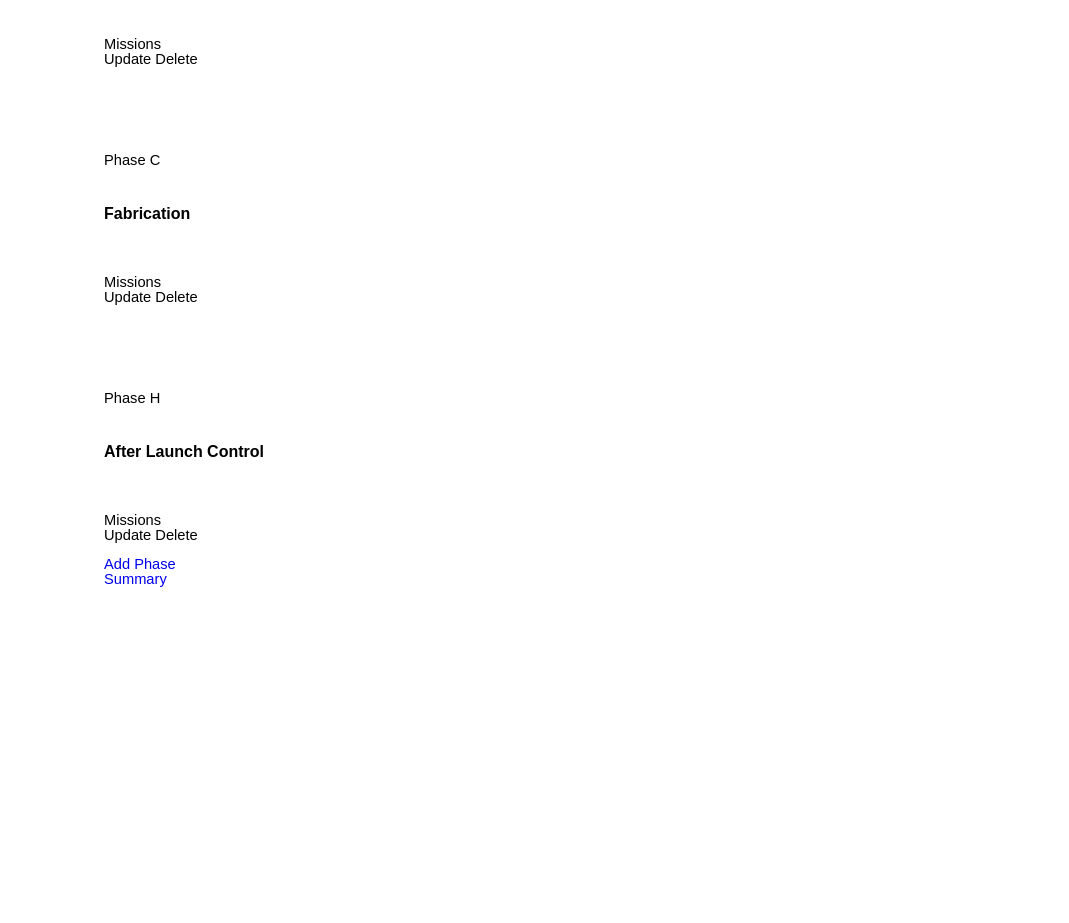
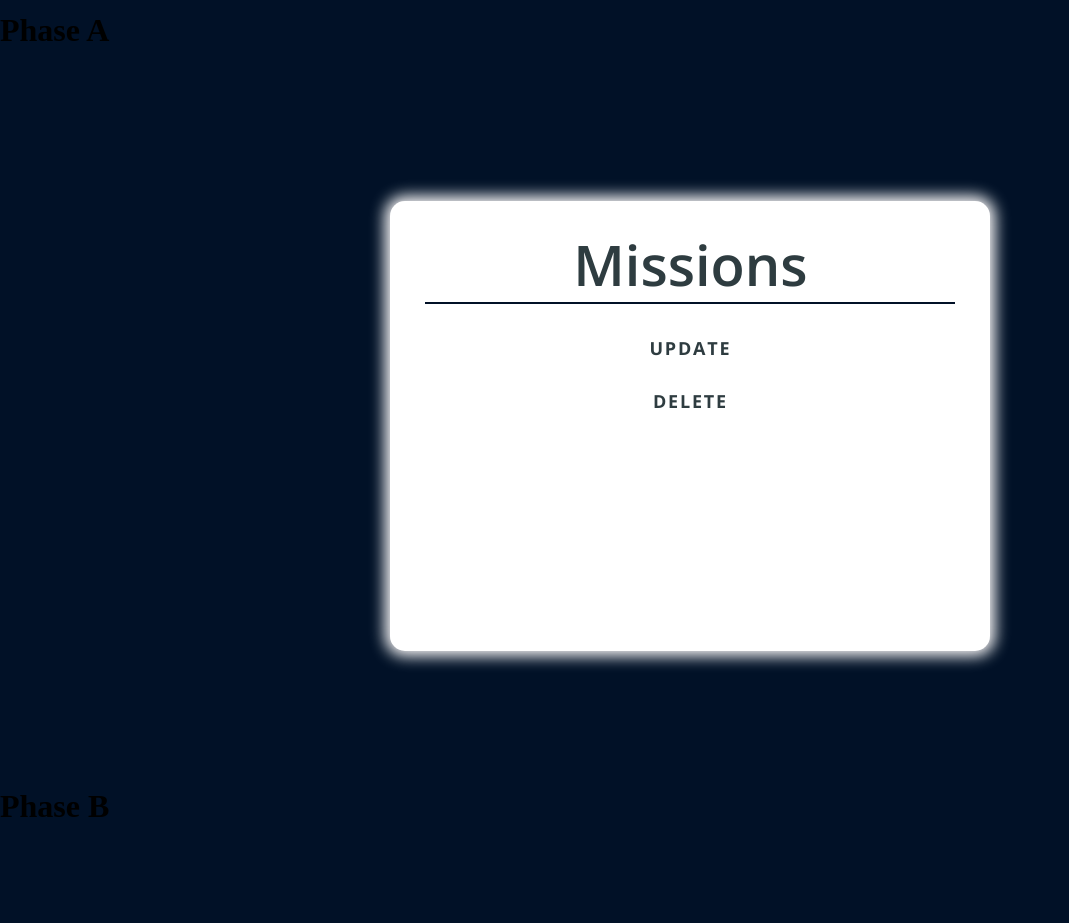
Before and after one commit to bantu-4879/Kanban_App, a Flask app: page /list in a window 1280 px wide. Shown: the part 763-1686 px from the top of the page, without its empty margins (0-1069 px from the left). Before the commit the page ends 1350 px from the top, so only its background shows below. Run offline with Flask 3, Linux system fonts and the light colour scheme; data comes from the database, SQL or seed files in the repository.

Commit message:
Update temp_1.html

```diff
--- a/src/templates/temp_1.html
+++ b/src/templates/temp_1.html
@@ -1,276 +1,64 @@
 <html>
   <head>
     <meta content="text/html; charset=UTF-8" http-equiv="content-type">
-    <style type="text/css">
-
-      ol{
-        margin:0;
-        padding:0;
-      }
-
-      table td,table th{
-        padding:0;
-      }
-
-      .c1{
-        color:#000000;
-        font-weight:400;
-        text-decoration:none;
-        vertical-align:baseline;
-        font-size:11pt;
-        font-family:"Arial";
-        font-style:normal;
-      }
-      .c9{
-        color:#0000ee;
-        font-weight:400;
-        text-decoration:none;
-        vertical-align:baseline;
-        font-size:11pt;
-        font-family:"Arial";
-        font-style:normal;
-      }
-      .c0{
-        color:#000000;
-        font-weight:700;
-        text-decoration:none;
-        vertical-align:baseline;
-        font-size:14pt;
-        font-family:"Arial";
-        font-style:normal;
-      }
-      .c6{
-        color:#000000;
-        font-weight:700;
-        text-decoration:none;
-        vertical-align:baseline;
-        font-size:12pt;
-        font-family:"Arial";
-        font-style:normal;
-      }
-      .c3{
-        padding-top:12pt;
-        padding-bottom:12pt;
-        line-height:1.0;
-        text-align:left;
-      }
-      .c12{
-        padding-top:0pt;
-        padding-bottom:12.8pt;
-        line-height:1.0;
-        text-align:left;
-      }
-      .c10{
-        padding-top:12pt;
-        padding-bottom:20.2pt;
-        line-height:1.0;
-        text-align:left;
-      }
-      .c4{
-        padding-top:0pt;
-        padding-bottom:0pt;
-        line-height:1.0;
-        text-align:left;
-      }
-      .c11{
-        padding-top:12pt;
-        padding-bottom:12.8pt;
-        line-height:1.0;
-        text-align:left;
-      }
-      .c14{
-        background-color:#ffffff;
-        max-width:468pt;
-        padding:72pt 72pt 72pt 72pt;
-      }
-      .c2{
-        color:inherit;
-        text-decoration:inherit;
-      }
-      .c13{
-        color:#0000ee;
-      }
-      .c7{
-        height:24pt;
-      }
-      .c5{
-        height:11pt;
-      }
-      .c8{
-        height:14pt;
-      }
-      .title{
-        padding-top:24pt;
-        color:#000000;
-        font-weight:700;
-        font-size:36pt;
-        padding-bottom:6pt;
-        font-family:"Arial";
-        line-height:1.0;
-        page-break-after:avoid;
-        text-align:left;
-      }
-      .subtitle{
-        padding-top:18pt;
-        color:#666666;
-        font-size:24pt;
-        padding-bottom:4pt;
-        font-family:"Georgia";
-        line-height:1.0;
-        page-break-after:avoid;
-        font-style:italic;
-        text-align:left;
-      }
-      li{
-        color:#000000;
-        font-size:11pt;
-        font-family:"Arial";
-      }
-      p{
-        margin:0;
-        color:#000000;
-        font-size:11pt;
-        font-family:"Arial";
-      }
-      h1{
-        padding-top:12pt;
-        color:#000000;
-        font-weight:700;
-        font-size:24pt;
-        padding-bottom:12pt;
-        font-family:"Arial";
-        line-height:1.0;
-        text-align:left;
-      }
-      h2{
-        padding-top:11.2pt;
-        color:#000000;
-        font-weight:700;
-        font-size:18pt;
-        padding-bottom:11.2pt;
-        font-family:"Arial";
-        line-height:1.0;
-        text-align:left;
-      }
-      h3{
-        padding-top:12pt;
-        color:#000000;
-        font-weight:700;
-        font-size:14pt;
-        padding-bottom:12pt;
-        font-family:"Arial";
-        line-height:1.0;
-        text-align:left;
-      }
-      h4{
-        padding-top:12.8pt;
-        color:#000000;
-        font-weight:700;
-        font-size:12pt;
-        padding-bottom:12.8pt;
-        font-family:"Arial";
-        line-height:1.0;
-        text-align:left;
-      }
-      h5{
-        padding-top:12.8pt;
-        color:#000000;
-        font-weight:700;
-        font-size:9pt;
-        padding-bottom:12.8pt;
-        font-family:"Arial";
-        line-height:1.0;
-        text-align:left;
-      }
-      h6{
-        padding-top:18pt;
-        color:#000000;
-        font-weight:700;
-        font-size:8pt;
-        padding-bottom:18pt;
-        font-family:"Arial";
-        line-height:1.0;
-        text-align:left;
-      }
-    </style>
+    <link rel="stylesheet" href="{{ url_for('static', filename='temp_1_font.css') }}">
   </head>
 
 
-  <body class="c14 doc-content">
-    <p class="c4 c5">
-      <span class="c1"></span>
-    </p>
+  <body>
+    <div class='section'>
 
-    <h1 class="c4 c7">
-    <span class="c1"></span>
-    </h1>
+      <div class="background">
+        <style>
+          .background {
+            background-image: url("{{ url_for('static', filename='pic_3.jpg') }}");
+          }
+        </style>
+      </div>
 
-    <p class="c10">
-      <span class="c1">
-        Mission Phase
-      </span>
-    </p>
-    <h3 class="c4 c8">
-      <span class="c0"></span>
-    </h3>
-    <p class="c3">
-      <span class="c1">
-        Dashboard
-      </span>
-    </p>
-    <p class="c4">
-      <span class="c1">
-        {% for list in list_division %}
-      </span>
-    </p>
-    <p class="c4 c5">
-      <span class="c1"></span>
-    </p>
-    <h3 class="c4 c8">
-      <span class="c0">
-      </span>
-    </h3>
-    <p class="c11">
-      <span class="c1">
-        {{ list["list_tag"] }}
-      </span>
-    </p>
-    <h4 class="c12">
-      <span class="c6">
-        {{ list["list_name"] }}
-      </span>
-    </h4>
-    <p class="c4 c5">
-      <span class="c1"></span>
-    </p>
-    <p class="c4">
-      <span class="c1">
-        Missions
-      </span>
-    </p>
-    <p class="c4">
-      <span class="c1">
-        Update Delete
-      </span>
-    </p>
-    <p class="c4">
-      <span class="c1">
-        {% endfor %}
-      </span>
-    </p>
-    <p class="c4 c5">
-      <span class="c1"</span>
-    </p>
-    <p class="c4">
-      <span class="c13">
-        <a class="c2" href="https://www.google.com/url?q=http://docs.google.com/list/add&amp;sa=D&amp;source=editors&amp;ust=1686224356031903&amp;usg=AOvVaw1CG9EmtTIZAB7nPOc-gkXH">Add Phase</a></span></p>
-    <p class="c4">
-      <span class="c13">
-        <a class="c2" href="https://www.google.com/url?q=http://docs.google.com/summary&amp;sa=D&amp;source=editors&amp;ust=1686224356032359&amp;usg=AOvVaw3G70pdCsQxZFBUbVDzMmpO">
-          Summary
-        </a>
-      </span>
-    </p>
+      <div class="head-title">
+        <h1>Mission Phase</h1>
+      </div>
+
+      <div class="minor-heading">
+        <h3>Dashboard</h3>
+      </div>
+
+      <div class="arrow">
+        <div class="arrow svg path">
+          <svg width="30px" height="20px" aria-label="more content below">
+            <path stroke="#ffffff" stroke-width="2px" d="M2.000,5.000 L15.000,18.000 L28.000,5.000 "></path>
+          </svg>
+        </div>
+      </div>
+
+    </div>
+
+
+    {% for list in list_division %}
+
+    <div class="section">
+
+      <div classs="head-title">
+        <h1>{{ list["list_tag"] }}</h1>
+      </div>
+
+      <div class="minor-heading">
+        <h3>{{ list["list_name"] }}</h3>
+      </div>
+
+      <div class="tiles">
+        <h3>Missions</h3>
+        <h4>Update</h4>
+        <h4>Delete</h4>
+      </div>
+    </div>
+
+
+    {% endfor %}
+
+    Summary
+
   </body>
 
 </html>
```
